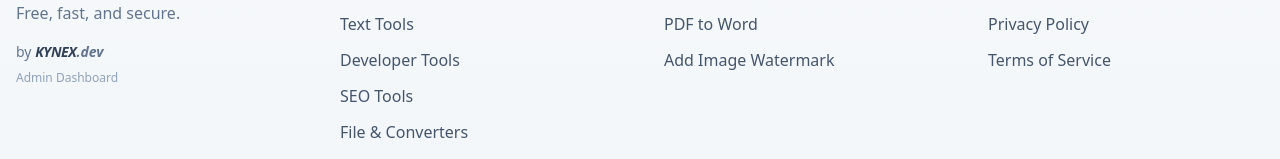
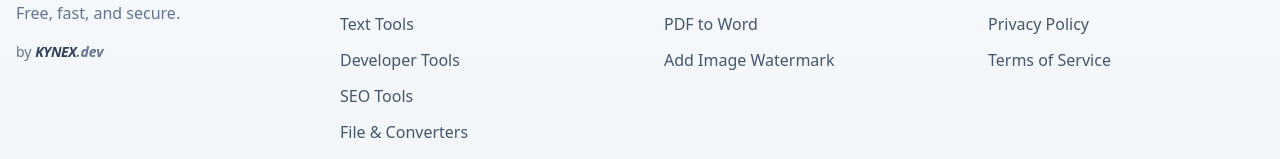
Before and after one commit to Nadeem-mohammad0021/minitools, a Next.js app: page / in a window 1280 px wide. Shown: the part 3011-3170 px from the top of the page. Built offline with nearby package versions, Linux system fonts and the light colour scheme.

Commit message:
version 1

```diff
--- a/src/components/footer.tsx
+++ b/src/components/footer.tsx
@@ -24,9 +24,7 @@ const Footer = () => {
             <p className="text-slate-500 dark:text-slate-400 text-sm">
               by <a href="https://kynex.dev/" className="font-bold italic text-slate-700 dark:text-slate-300 tracking-tight">KYNEX</a><span className="font-bold italic text-slate-500 dark:text-slate-400">.dev</span>
             </p>
-            <p className="text-slate-400 text-xs mt-2">
-              <a href="https://kynex.dev" target="_blank" rel="noopener noreferrer" className="hover:underline">Admin Dashboard</a>
-            </p>
+
             <div className="flex space-x-4">
               {/* Social placeholders could go here */}
             </div>
```
